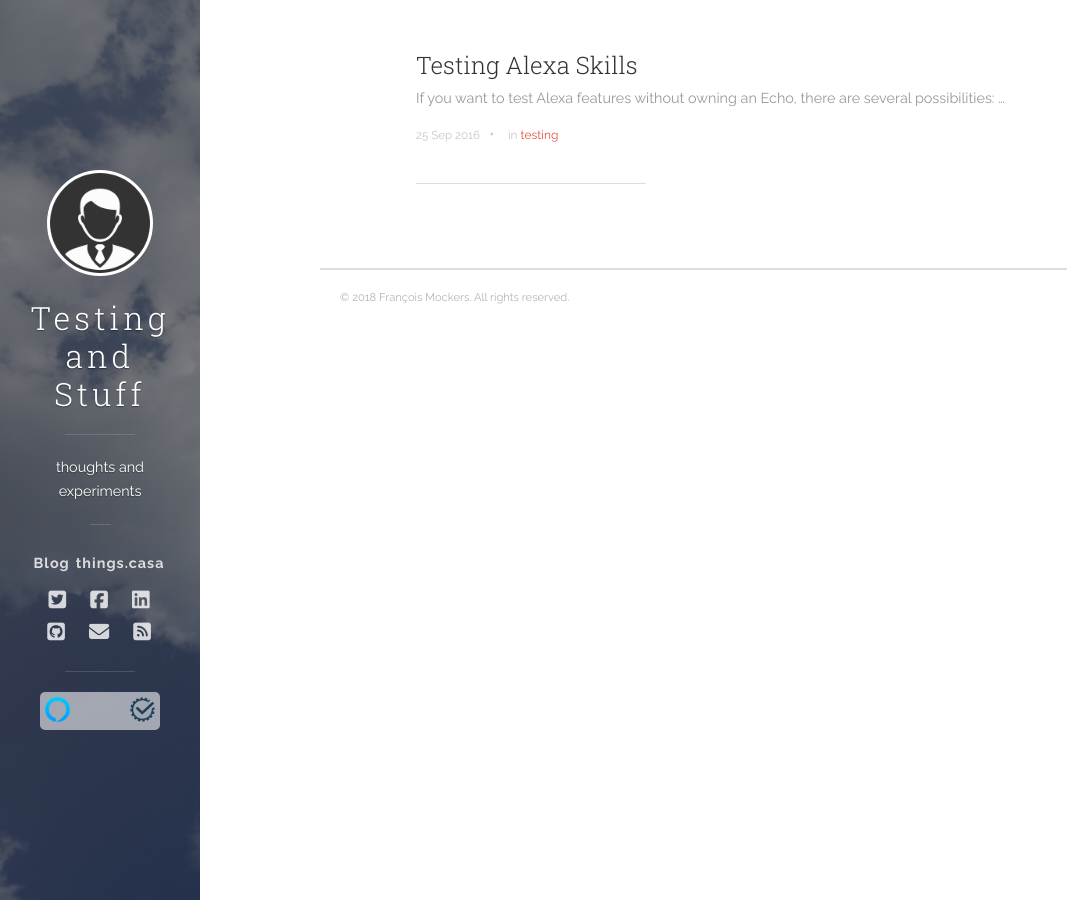
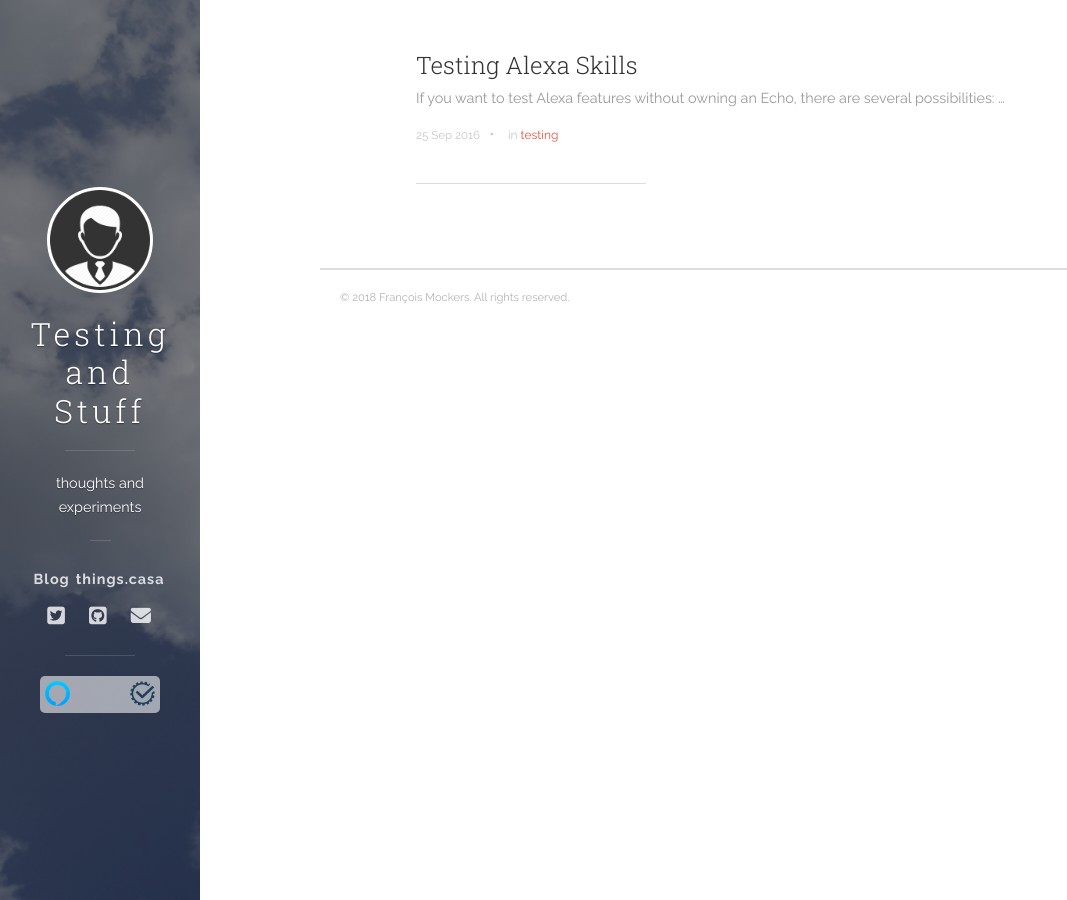
Before and after one commit to mockersf/mockersf.github.io, a Jekyll site: the page built from index.html, in a window 1280 px wide. Shown: the whole page, without its empty margins (0-1067 px from the left). Built offline with Jekyll 4.4.1, drawn with Linux system fonts in a browser that asks for light colours; nearby versions of some CDN libraries; the list of posts is cut into pages by our own code.

Commit message:
remove useless means of contact

```diff
--- a/_config.yml
+++ b/_config.yml
@@ -10,9 +10,7 @@
   name: 'François Mockers'
   email: mockersf@gmail.com
   twitter_username: FrancoisMockers
-  facebook_username: francois.mockers
   github_username: mockersf
-  linkedin_username: francois-mockers
 
 defaults:
   -
--- a/_includes/header.html
+++ b/_includes/header.html
@@ -40,26 +40,6 @@
               </li>
             {% endif %}
 
-            {% if site.author.facebook_username %}
-              <!-- Facebook -->
-              <li class="navigation__item">
-                <a href="http://fb.me/{{ site.author.facebook_username }}" title="{{ site.author.facebook_username }} on Facebook" target="_blank">
-                  <i class="icon fa fa-facebook-square" aria-hidden="true"></i>
-                  <span class="label">Facebook</span>
-                </a>
-              </li>
-            {% endif %}
-
-            {% if site.author.linkedin_username %}
-              <!-- LinkedIn -->
-              <li class="navigation__item">
-                <a href="https://www.linkedin.com/in/{{ site.author.linkedin_username }}" title="{{ site.author.linkedin_username }} on LinkedIn" target="_blank">
-                  <i class="icon fa fa-linkedin-square" aria-hidden="true"></i>
-                  <span class="label">LinkedIn</span>
-                </a>
-              </li>
-            {% endif %}
-
             {% if site.author.github_username %}
               <!-- GitHub -->
               <li class="navigation__item">
@@ -79,14 +59,6 @@
                 </a>
               </li>
             {% endif %}
-
-            <!-- RSS -->
-            <li class="navigation__item">
-              <a href="{{ "feed.xml" | prepend: site.baseurl }}" title="Subscribe" target="_blank">
-                <i class="icon fa fa-rss-square" aria-hidden="true"></i>
-                <span class="label">RSS</span>
-              </a>
-            </li>
 
             </ul>
           </nav>
```
